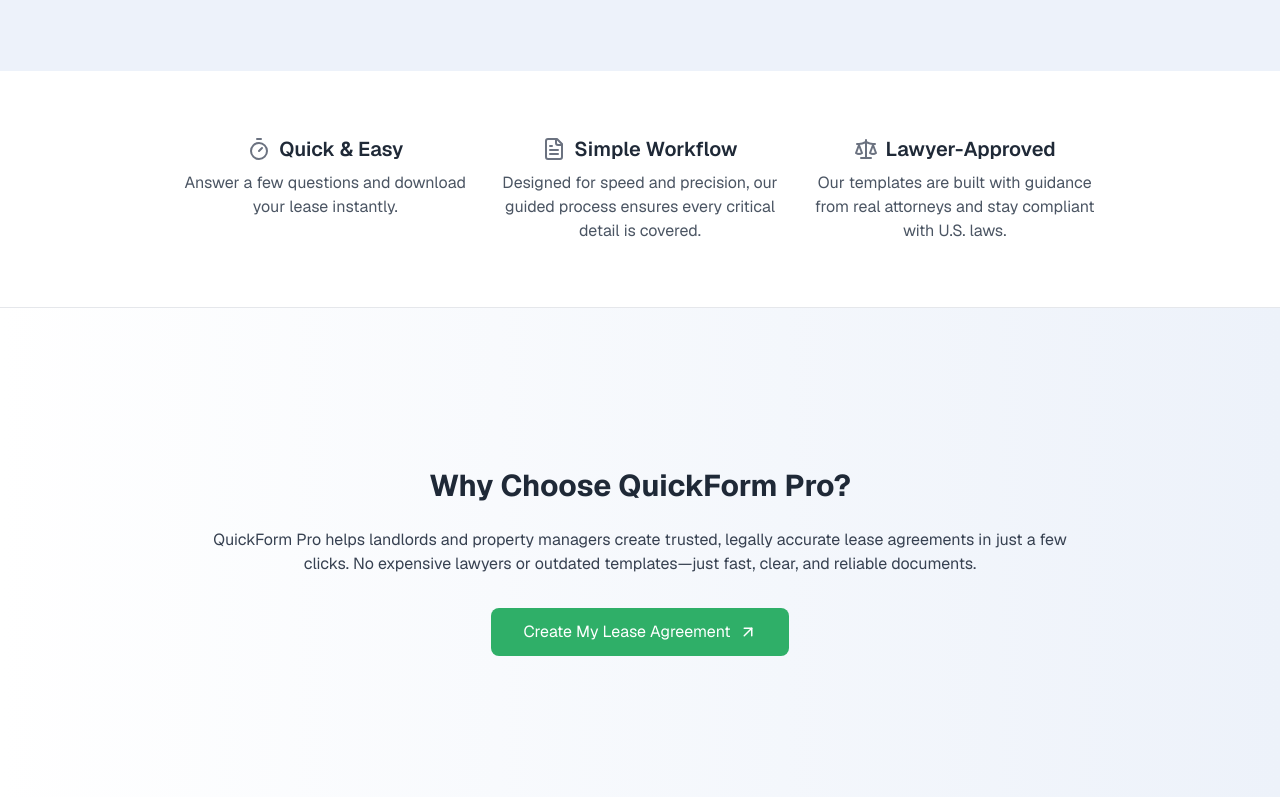
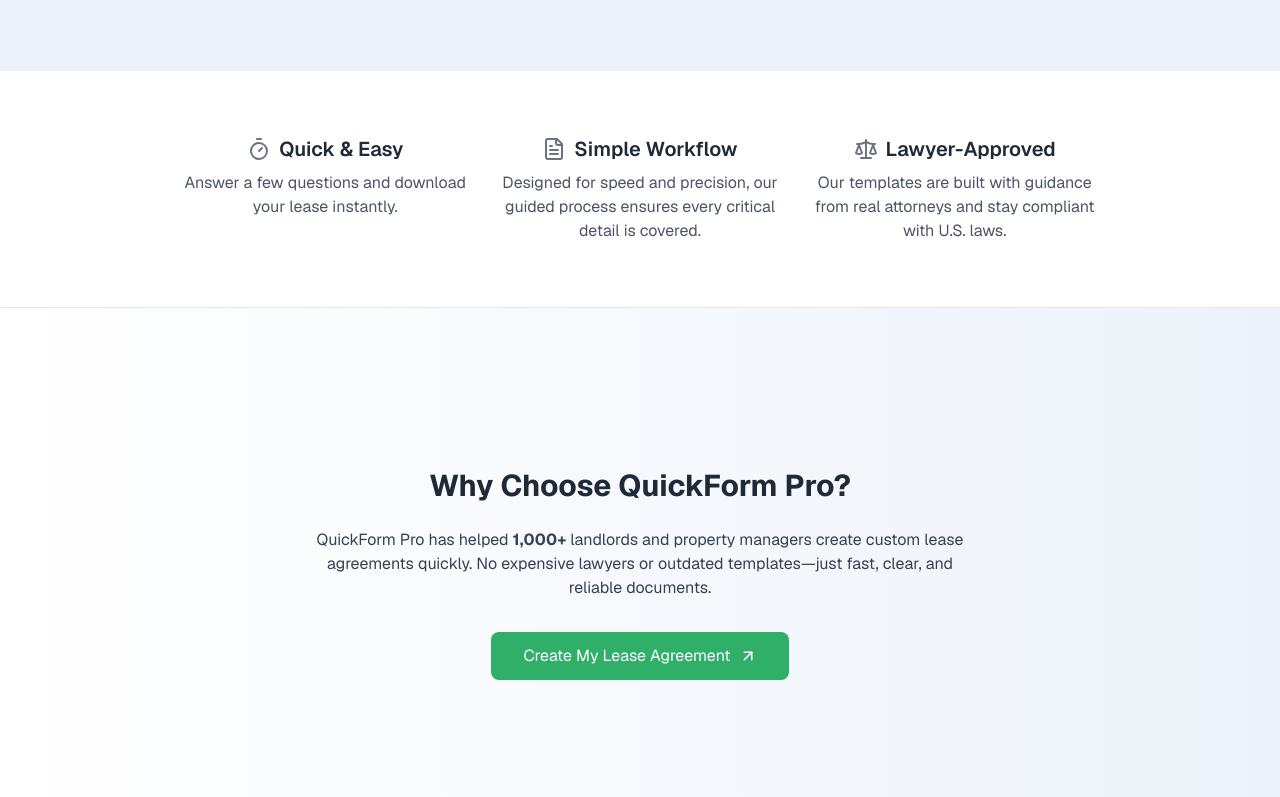
Before and after one commit to jonathanporras/blueprint-forms, a Next.js app: page / in a window 1280 px wide. Shown: the part 742-1539 px from the top of the page. Built offline with nearby package versions, Linux system fonts and the light colour scheme; no server answers.

Commit message:
Update landing page copy

```diff
--- a/app/lease-agreement/page.tsx
+++ b/app/lease-agreement/page.tsx
@@ -24,14 +24,14 @@
                 <h2 className="text-4xl font-bold mb-4">
                   Create a Lease Agreement in Minutes
                 </h2>
-                <p className="text-lg mb-8 max-w-3xl">
+                <div className="text-lg mb-8 max-w-3xl">
                   Create a custom lease agreement with just a few clicks. <br /> Easy and
                   affordable — no lawyers, no hassle.
                   {/* <p className="mt-3">✔️ Get started today for free. </p> */}
                   <p className="mt-3">🖊️ Unlimited edits. </p>
                   <p>🔒 Secure and private. </p>
                   <p>📄 Download a high-quality PDF. </p>
-                </p>
+                </div>
                 <button
                   onClick={() => {
                     setLoading(true);
@@ -116,10 +116,10 @@
           >
             <div className="max-w-4xl mx-auto text-center">
               <h3 className="text-3xl font-bold mb-6">Why Choose QuickForm Pro?</h3>
-              <p className="text-gray-700 mb-8">
-                QuickForm Pro helps landlords and property managers create trusted, legally
-                accurate lease agreements in just a few clicks. No expensive lawyers or
-                outdated templates—just fast, clear, and reliable documents.
+              <p className="text-gray-700 mb-8 max-w-2xl mx-auto">
+                QuickForm Pro has helped <span className="font-bold">1,000+</span> landlords
+                and property managers create custom lease agreements quickly. No expensive
+                lawyers or outdated templates—just fast, clear, and reliable documents.
               </p>
               <button
                 onClick={() => {
```
